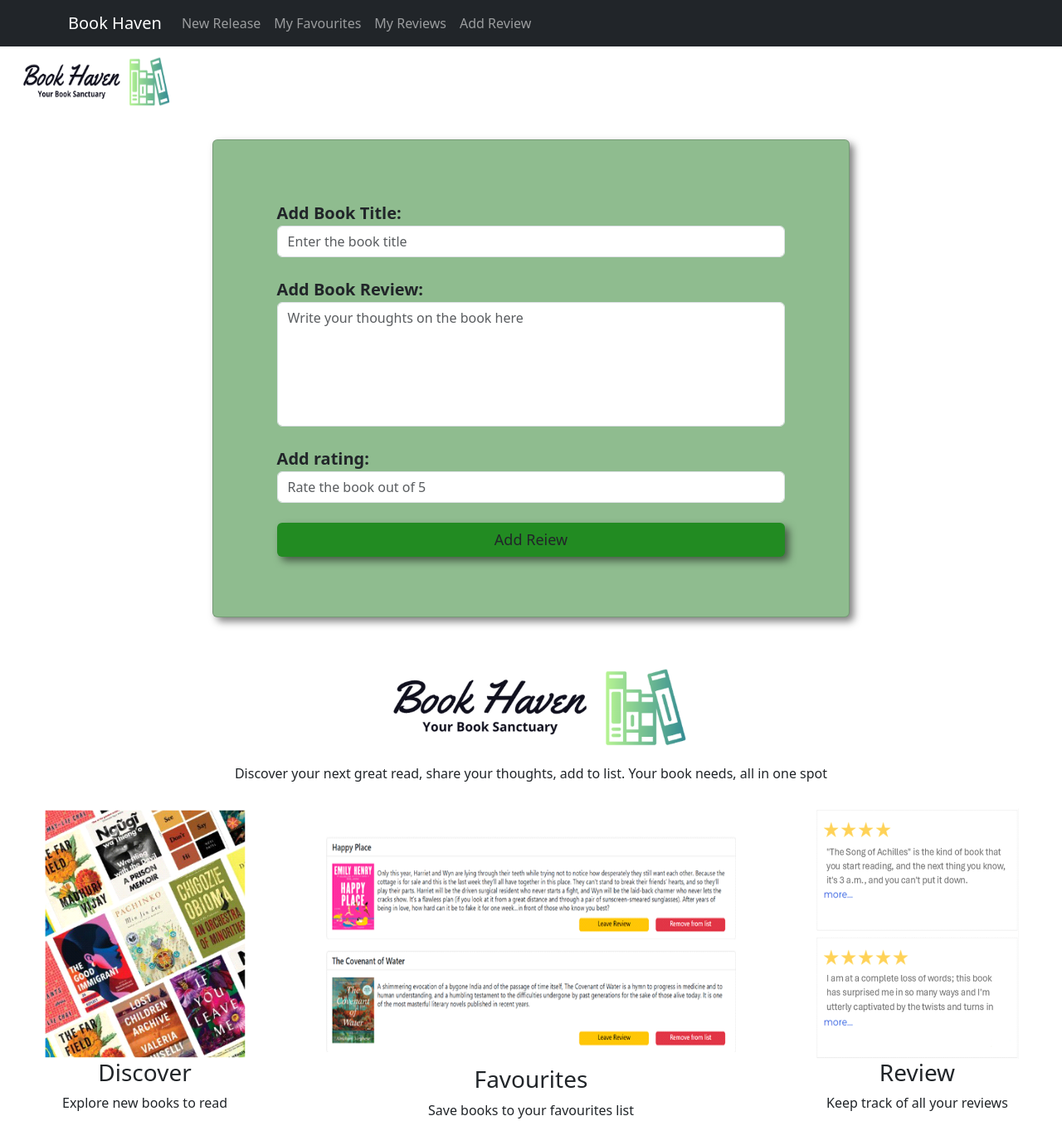
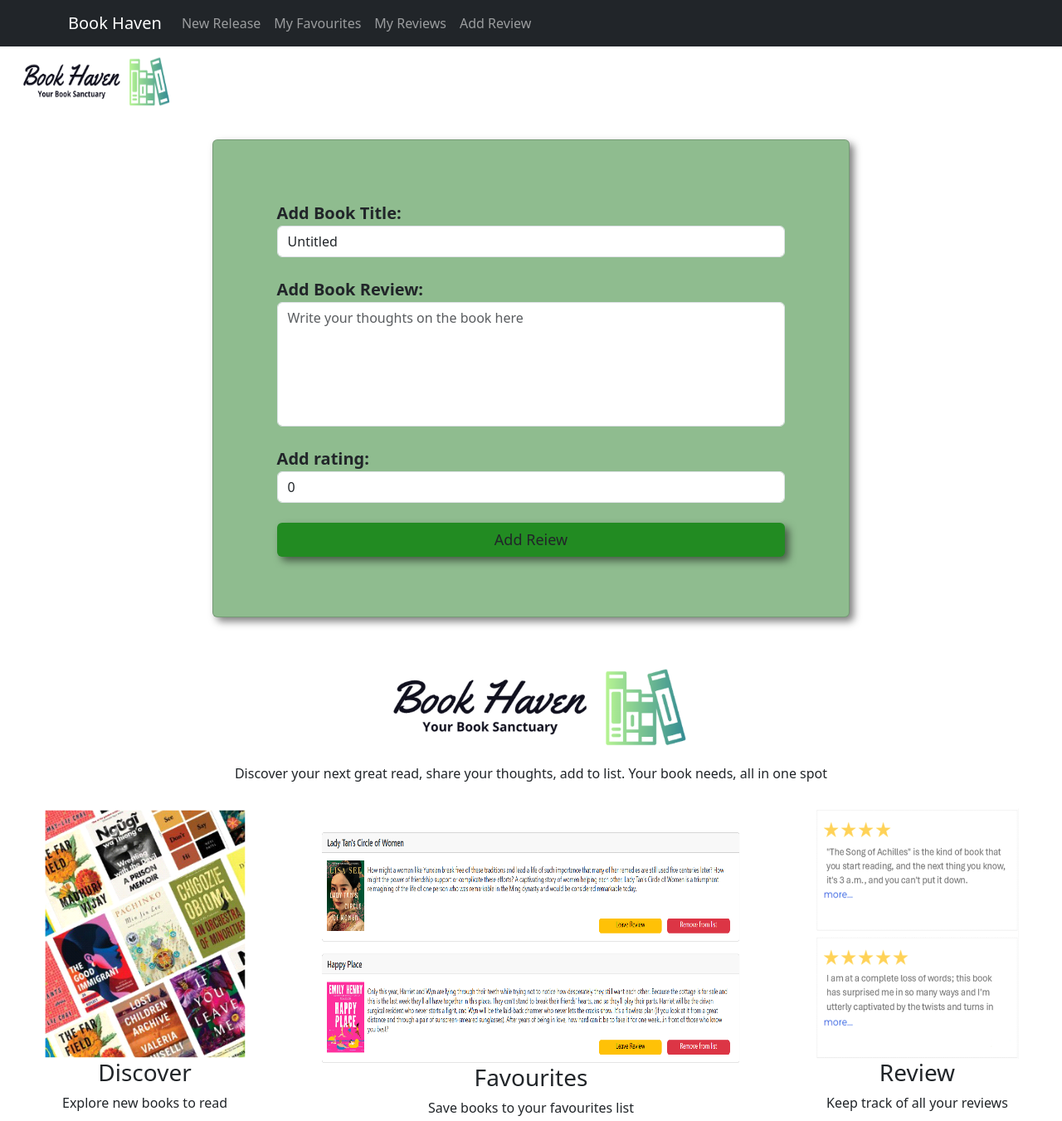
Before and after one commit to JenniferOji/Book-Haven, a React (Create React App) app: page /NewReview in a window 1280 px wide. Shown: the whole page at 83% size. Built offline with nearby package versions, Linux system fonts and the light colour scheme; no server answers.

Commit message:
added default values for the reviews

```diff
--- a/src/components/HomePage.js
+++ b/src/components/HomePage.js
@@ -10,8 +10,7 @@ function HomePage(){
                     <p>Explore new books to read</p>
                 </div>
                 <div style={{width:"50%"}}>
-                    <img src="/images/favourites.png" style={{ width: "85%" , height:"70%", marginTop:30}} alt="Favorites" />
-                    <p></p>
+                    <img src="/images/favouritess.png" style={{ width: "87%" , height:"75%", marginTop:25}} alt="Favorites" />
                     <h3>Favourites</h3>
                     <p>Save books to your favourites list</p>
                 </div>
--- a/src/components/NewReview.js
+++ b/src/components/NewReview.js
@@ -8,9 +8,9 @@ function NewReview() {
     const { id } = useParams();
     //created a state variavle and a method to update it
     //the initial value of title will be an empty string
-    const [Title, setTitle] = useState('');
+    const [Title, setTitle] = useState('Untitled');
     const [Review, setReview] = useState('');
-    const [Rating, setRating] = useState('');
+    const [Rating, setRating] = useState('0');
     //when this component becomes active it goes off and reads a favourited book back by its id
     useEffect(() => {
         axios.get('http://localhost:4000/api/favourites/' + id)
```
Also changed, not shown: public/images/favouritess.png (added), 1 other file (tests, documents, lock files or other folders).
